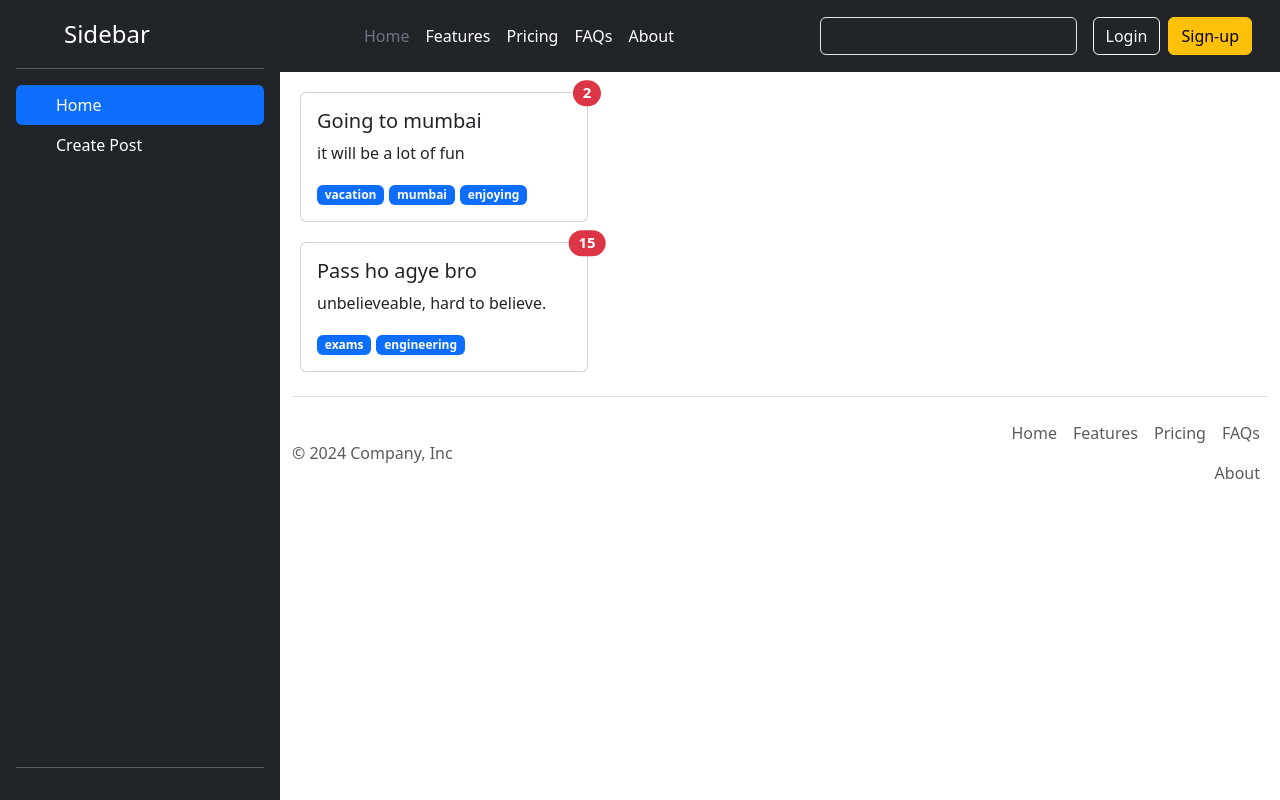
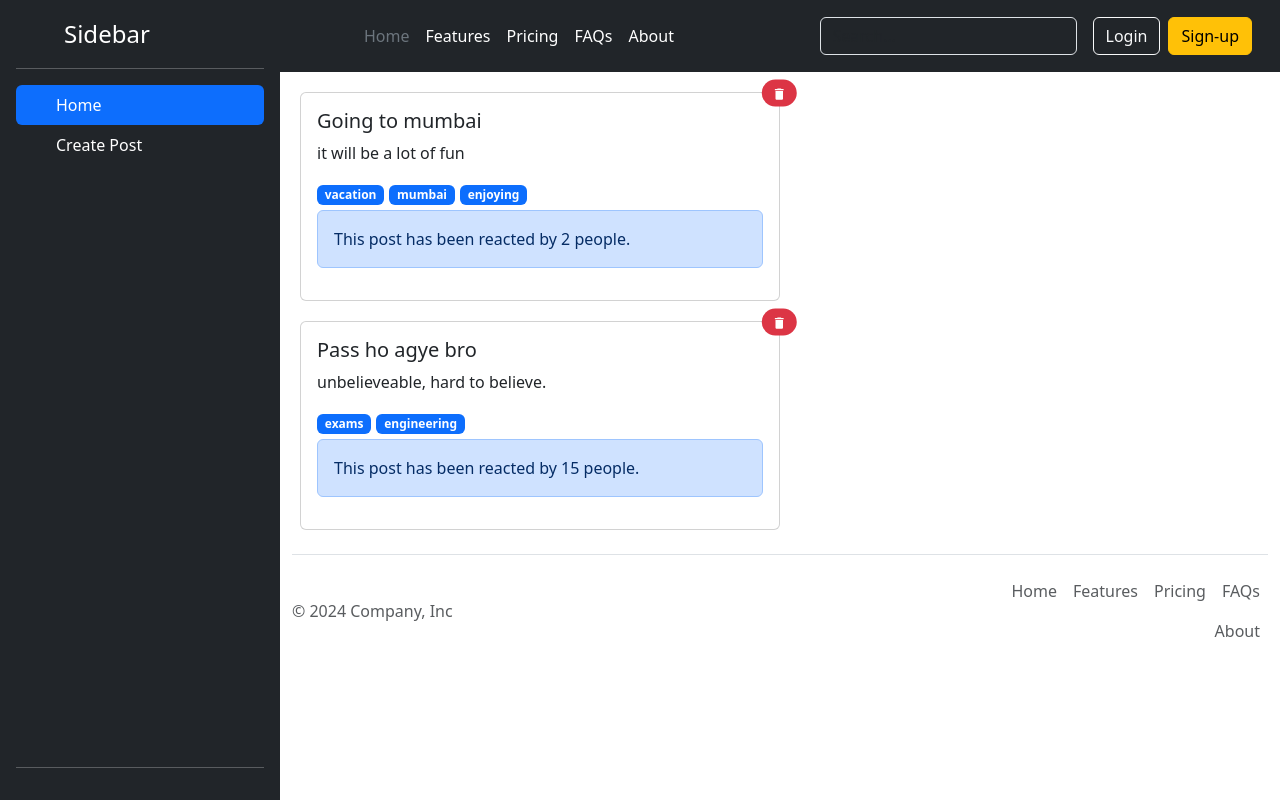
Before and after one commit to sahrawatvinay/React, a React (Vite) app in the folder social-media/: page / in a window 1280 px wide. Built offline with nearby package versions, Linux system fonts and the light colour scheme.

Commit message:
delete post

```diff
--- a/social-media/src/App.css
+++ b/social-media/src/App.css
@@ -9,3 +9,7 @@
 .post-card {
     margin: 20px;
 }
+
+.reactions{
+    margin-top: 5px;
+}
--- a/social-media/src/components/Post.jsx
+++ b/social-media/src/components/Post.jsx
@@ -1,13 +1,23 @@
+import { useContext } from "react";
+import { MdDelete } from "react-icons/md";
+import { PostList } from "../store/posts-list-store";
+
 const Post = ({ post }) => {
+
+  const { deletePost } = useContext(PostList);
+
   return (
-    <div className="card post-card" style={{ width: "18rem" }}>
+    <div className="card post-card" style={{ width: "30rem" }}>
       <div className="card-body">
-        <h5 className="card-title">{post.title}<span class="position-absolute top-0 start-100 translate-middle badge rounded-pill bg-danger">
-          {post.reactions}
-          <span class="visually-hidden">unread messages</span></span></h5>
+        <h5 className="card-title">{post.title}<span className="position-absolute top-0 start-100 translate-middle badge rounded-pill bg-danger" onClick={() => deletePost(post.id)}>
+          <MdDelete />
+          <span className="visually-hidden">unread messages</span></span></h5>
         <p className="card-text">{post.body}</p>
-        {post.tages.map((tag) => (<span class="badge text-bg-primary" style={{ marginRight: '5px' }}>{tag}</span>
+        {post.tages.map((tag) => (<span className="badge text-bg-primary" key={tag} style={{ marginRight: '5px' }}>{tag}</span>
         ))}
+        <div className="alert alert-primary reactions" role="alert">
+          This post has been reacted by {post.reactions} people.
+        </div>
       </div>
     </div>
   );
--- a/social-media/src/store/posts-list-store.jsx
+++ b/social-media/src/store/posts-list-store.jsx
@@ -28,7 +28,11 @@ export const PostList = createContext({
 // It takes the current state (currPostList) and an action, and returns a new state.
 // Currently, the reducer just returns the current state without making any changes.
 const postListReducer = (currPostList, action) => {
-    return currPostList;  // Placeholder: no logic to handle actions yet
+    let newPostList = currPostList;
+    if (action.type == "DELETE_POST") {
+        newPostList = currPostList.filter((post) => post.id !== action.payload.id);
+    }
+    return newPostList;  // Placeholder: no logic to handle actions yet
 };
 
 // The provider component for PostList context.
@@ -42,7 +46,14 @@ const PostListProvider = ({ children }) => {
     const addPost = () => { };
 
     // Function for deleting a post from the list (currently a placeholder).
-    const deletePost = () => { };
+    const deletePost = (id) => {
+        dispatchPostList({
+            type: "DELETE_POST",
+            payload: {
+                id
+            }
+        });
+    };
 
     // Providing the postList state and the functions to the context.
     // Any component that consumes this context can access the postList, addPost, and deletePost.
```
